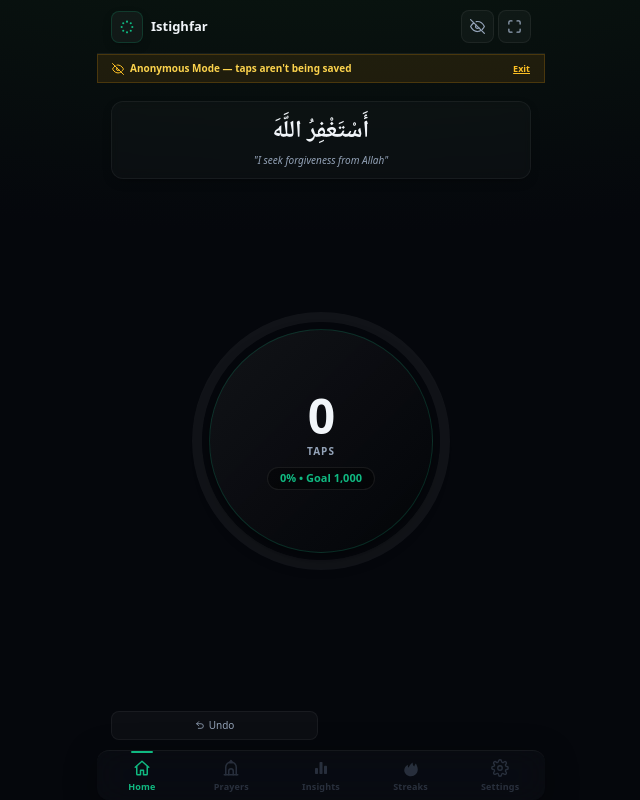
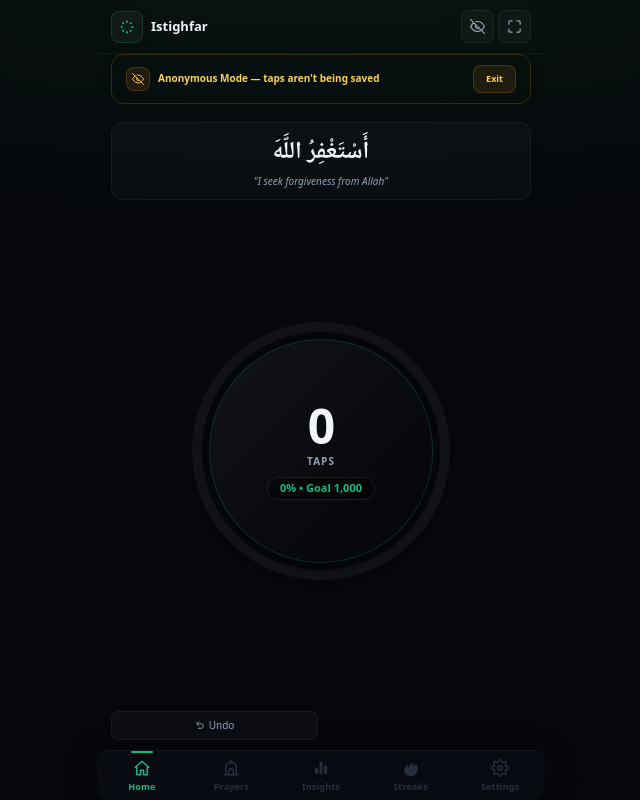
Before and after one commit to armaneousuf/istighfar-counter-app, a website with bundled scripts: page www/index.html in a window 1280 px wide. Both pictures are taken after a click on the button 796 px from the left and 26 px from the top of the page. Shown: the whole page, without its empty margins (319-959 px from the left). Built offline with nearby package versions, Linux system fonts and the light colour scheme; a web font is replaced by a local one.

Commit message:
update: 2026-08-14 01:09

```diff
--- a/www/index.html
+++ b/www/index.html
@@ -591,12 +591,18 @@
     <!-- Anonymous Mode Active Banner (visible across all views while active) -->
 <div
   id="anonymousBanner"
-      class="hidden w-full max-w-md mx-auto bg-amber-500/10 border border-amber-500/20 text-amber-300 text-[10px] font-semibold py-1.5 px-3.5 flex items-center justify-between transition-all shrink-0"
-    >
-      <span class="flex items-center gap-1.5">
-        <svg
-          viewBox="0 0 24 24"
-          class="w-3 h-3 text-amber-400 shrink-0"
+  class="hidden w-full max-w-md mx-auto px-3.5 pt-2 shrink-0"
+>
+  <div
+    class="bg-amber-500/[0.08] border border-amber-500/20 rounded-xl px-3.5 py-2.5 flex items-center justify-between gap-3 backdrop-blur-sm soft-shadow-sm"
+  >
+    <span class="flex items-center gap-2 min-w-0">
+      <span
+        class="w-6 h-6 rounded-lg bg-amber-500/10 border border-amber-500/20 flex items-center justify-center shrink-0"
+      >
+        <svg
+          viewBox="0 0 24 24"
+          class="w-3 h-3 text-amber-400"
           fill="none"
           stroke="currentColor"
           stroke-width="2"
@@ -608,14 +614,18 @@
           />
           <path d="M14.12 14.12a3 3 0 11-4.24-4.24" />
         </svg>
-        <span>Anonymous Mode — taps aren't being saved</span>
       </span>
+      <span class="text-[10px] font-semibold text-amber-300 truncate">
+        Anonymous Mode — taps aren't being saved
+      </span>
+    </span>
     <button
       id="exitAnonymousBtn"
-        class="text-amber-400 hover:text-amber-200 underline text-[9px] font-bold shrink-0 ml-2"
+      class="text-[9px] font-bold text-amber-300 bg-amber-500/10 hover:bg-amber-500/20 border border-amber-500/20 px-3 py-1.5 rounded-lg transition shrink-0 whitespace-nowrap"
     >
       Exit
     </button>
+  </div>
 </div>
 
     <!-- Toast Notification -->
```
Lines whose indentation alone changed are shown as unchanged.
